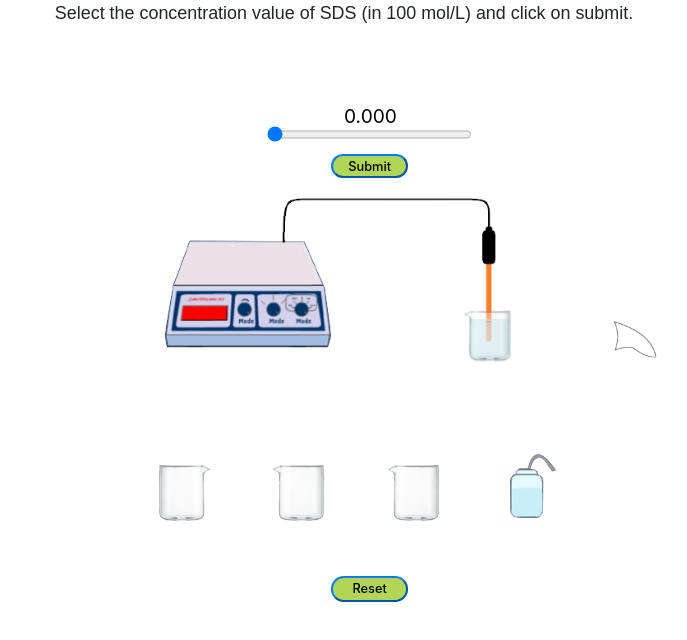
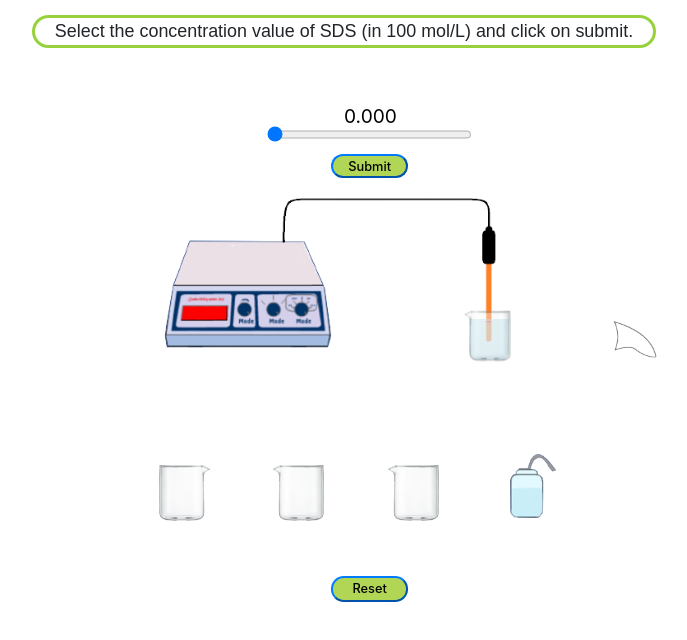
Before and after one commit to virtual-labs/exp-critical-micelle-concentration-iiith, a plain HTML site: page experiment/simulation/index.html in a window 1280 px wide. Shown: the whole page, without its empty margins (296-983 px from the left). Drawn offline with nearby package versions, Linux system fonts and the light colour scheme.

Commit message:
Fixed instruction box format

```diff
--- a/experiment/simulation/index.html
+++ b/experiment/simulation/index.html
@@ -13,7 +13,9 @@
         <div class="container" style=" display: flex; justify-content: center; align-items: center;">
             <div class="grid">
                 <div class = "row">
-                    <div class = "message" id = "message" value="message"></div>
+                    <div class="instructionsBox">
+                        <div class="message" id="message" value="message"></div>
+                    </div>
                 </div>
                 <input id = "slider" type="range" min="1" max="18" name="slider" value="1" step = "1" oninput ="show_value(value)">
                 <div class = "slider_value" id="slider_value" value = "8"></div>
```
